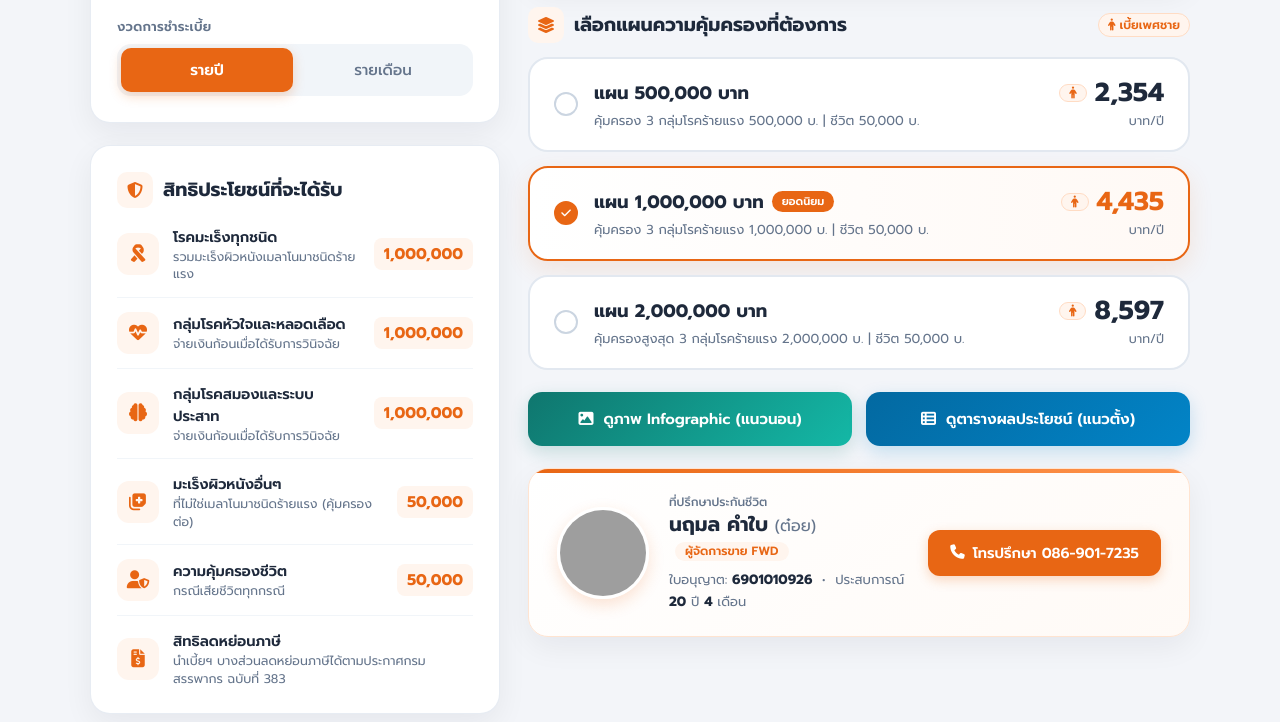
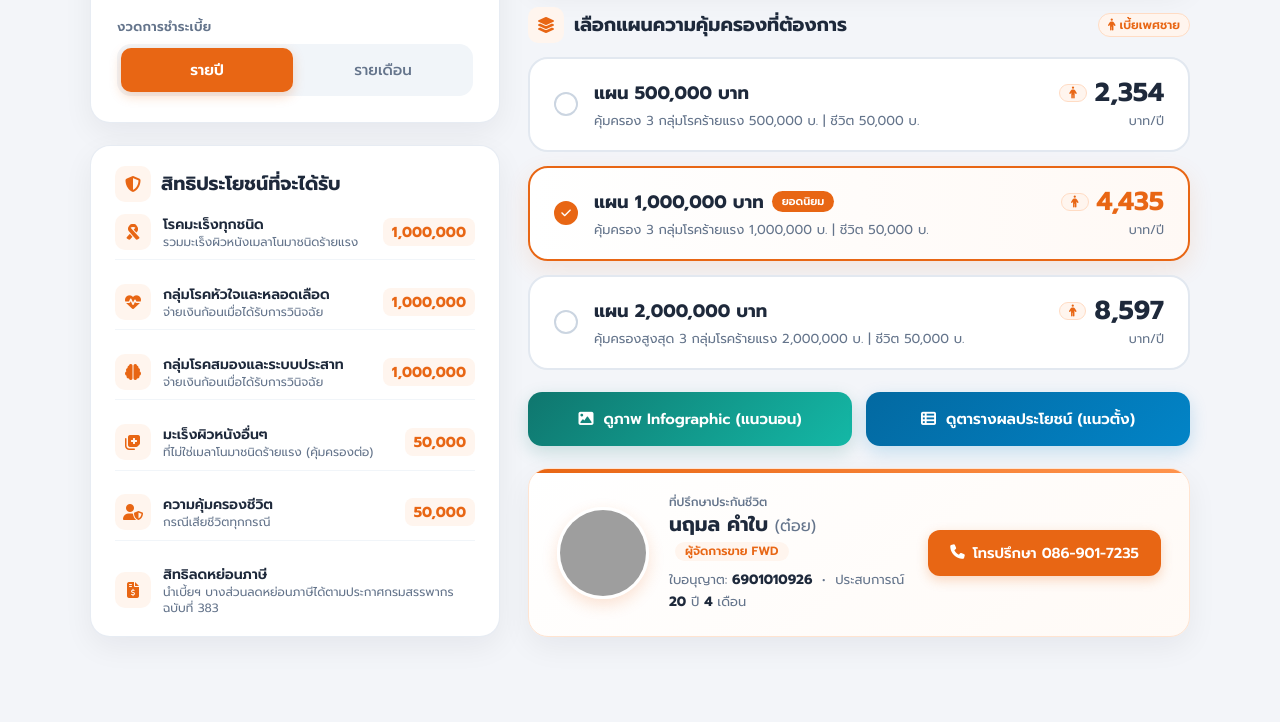
Before and after one commit to wirood/Big3, a plain HTML site: page index.html in a window 1280 px wide. Shown: the part 1418-2140 px from the top of the page. Drawn offline with nearby package versions, Linux system fonts and the light colour scheme; grey boxes are pictures that could not be loaded.

Commit message:
Add files via upload

```diff
--- a/index.html
+++ b/index.html
@@ -67,7 +67,7 @@
         display: grid;
         grid-template-columns: 410px 1fr;
         gap: 28px;
-        align-items: start;
+        align-items: stretch;
     }
 
     .left-panel, .right-panel {
@@ -319,58 +319,70 @@
         box-shadow: 0 4px 10px rgba(232, 102, 20, 0.25);
     }
 
-    /* --- Unified Benefits Card --- */
+    /* --- Unified Benefits Card (Compact & Aligned Bottom) --- */
+    .left-panel .card:last-child {
+        flex: 1;
+        display: flex;
+        flex-direction: column;
+        padding: 20px 24px;
+    }
+    .left-panel .card:last-child .section-title {
+        margin-bottom: 12px;
+    }
     .benefits-list {
         display: flex;
         flex-direction: column;
+        flex: 1;
+        justify-content: space-between;
     }
     .benefit-item {
         display: flex;
         align-items: center;
-        gap: 14px;
-        padding: 14px 0;
+        gap: 12px;
+        padding: 9px 0;
         border-bottom: 1px solid #f1f5f9;
     }
     .benefit-item:first-child { padding-top: 0; }
     .benefit-item:last-child { padding-bottom: 0; border-bottom: none; }
 
     .benefit-icon {
-        width: 42px; height: 42px;
-        border-radius: 12px;
+        width: 36px; height: 36px;
+        border-radius: 10px;
         background: var(--primary-light);
         color: var(--primary);
         display: flex;
         align-items: center;
         justify-content: center;
-        font-size: 18px;
+        font-size: 16px;
         flex-shrink: 0;
     }
     .benefit-text strong {
         display: block;
-        font-size: 14.5px;
+        font-size: 14px;
         color: var(--text-dark);
         font-weight: 600;
     }
     .benefit-text span {
-        font-size: 12.5px;
+        font-size: 12px;
         color: var(--text-muted);
-        line-height: 1.4;
+        line-height: 1.3;
         display: block;
     }
     .benefit-val {
         margin-left: auto;
         font-weight: 700;
-        font-size: 15.5px;
+        font-size: 14.5px;
         color: var(--primary);
         text-align: right;
         white-space: nowrap;
         background: var(--primary-light);
-        padding: 4px 10px;
+        padding: 3px 9px;
         border-radius: 8px;
     }
 
     /* --- Agent Profile Card (Horizontal for Right Panel) --- */
     .agent-card {
+        margin-top: auto;
         background: linear-gradient(145deg, #ffffff 0%, #fffaf6 100%);
         border-radius: var(--radius-lg);
         padding: 24px 28px;
@@ -1256,6 +1268,7 @@
     let currentPlan = 1000000;
     let currentPeriod = 'year';
     let computedPremiumYr = 0;
+    let lastScrollY = 0;
 
     function formatNum(n) { return n.toString().replace(/\B(?=(\d{3})+(?!\d))/g, ","); }
 
@@ -1265,20 +1278,17 @@
         const genderClass = isMale ? 'male' : 'female';
         const genderText = isMale ? 'ชาย' : 'หญิง';
 
-        // หัวข้อเลือกแผน
         const pill = document.getElementById('plan-gender-pill');
         if (pill) {
             pill.className = `gender-badge ${genderClass}`;
             pill.innerHTML = `<i class="${iconClass}"></i> เบี้ยเพศ${genderText}`;
         }
 
-        // ไอคอนหน้าตัวเลขเบี้ยในแต่ละแผน
         document.querySelectorAll('.plan-g-icon').forEach(el => {
             el.className = `plan-g-icon gender-badge ${genderClass}`;
             el.innerHTML = `<i class="${iconClass}"></i>`;
         });
 
-        // ไอคอนสไตล์ FWD ที่แถบสรุปเบี้ยด้านล่าง (Sticky Bar)
         const stkAvatar = document.getElementById('stk-gender-avatar');
         if (stkAvatar) {
             stkAvatar.className = `sticky-gender-avatar ${genderClass}`;
@@ -1482,6 +1492,7 @@
             </div>
         `;
 
+        lastScrollY = window.scrollY;
         document.getElementById('main-content').style.display = 'none';
         document.getElementById('sticky-bar').style.display = 'none';
 
@@ -1526,7 +1537,7 @@
                         .text-left { text-align: left; }
                     </style>
 
-                    <div class="rp-header" style="display: flex; align-items: center; gap: 50px; text-align: left; padding-bottom: 18px; border-bottom: 2px solid #fff2e8;">
+                    <div class="rp-header" style="display: flex; align-items: center; gap: 45px; text-align: left; padding-bottom: 18px; border-bottom: 2px solid #fff2e8;">
                         <img src="logo.png" alt="FWD Insurance" style="height: 52px; object-fit: contain; flex-shrink: 0;" onerror="this.style.display='none'">
                         <div>
                             <h2>ตารางสรุปผลประโยชน์ เอฟดับบลิวดี บิ๊ก ทรี (FWD Big 3)</h2>
@@ -1649,6 +1660,7 @@
             </div>
         `;
 
+        lastScrollY = window.scrollY;
         document.getElementById('main-content').style.display = 'none';
         document.getElementById('sticky-bar').style.display = 'none';
 
@@ -1661,10 +1673,10 @@
     function closeReport() {
         document.getElementById('report-overlay').style.display = 'none';
         document.getElementById('main-content').style.display = 'block';
-        if (window.scrollY > 200) {
-            document.getElementById('sticky-bar').style.display = 'block';
-        }
-        window.scrollTo(0,0);
+        const stickyBar = document.getElementById('sticky-bar');
+        stickyBar.style.display = '';
+        window.scrollTo(0, lastScrollY);
+        stickyBar.classList.toggle('show', lastScrollY > 200);
     }
 
     function saveAsImage(orientation) {
@@ -1738,6 +1750,8 @@
             stickyBar.style.display = 'none';
             return;
         }
+        lastScrollY = window.scrollY;
+        stickyBar.style.display = '';
         stickyBar.classList.toggle('show', window.scrollY > 200);
     });
 
```
